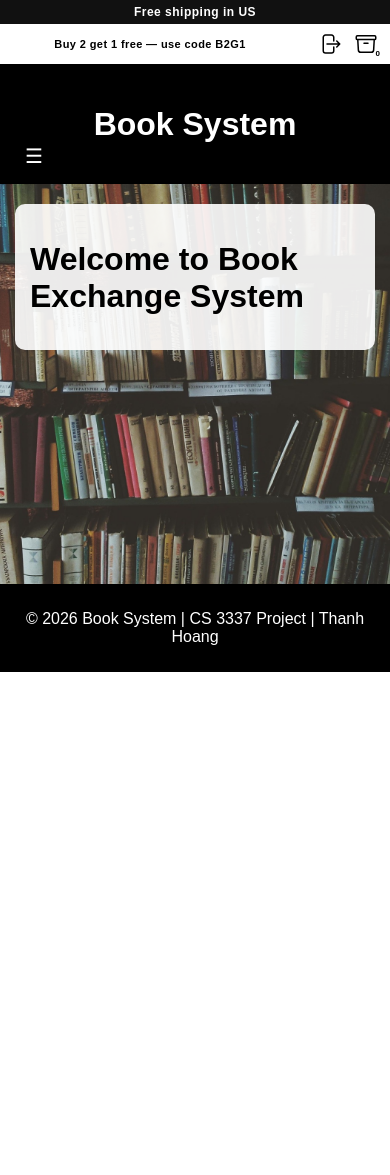
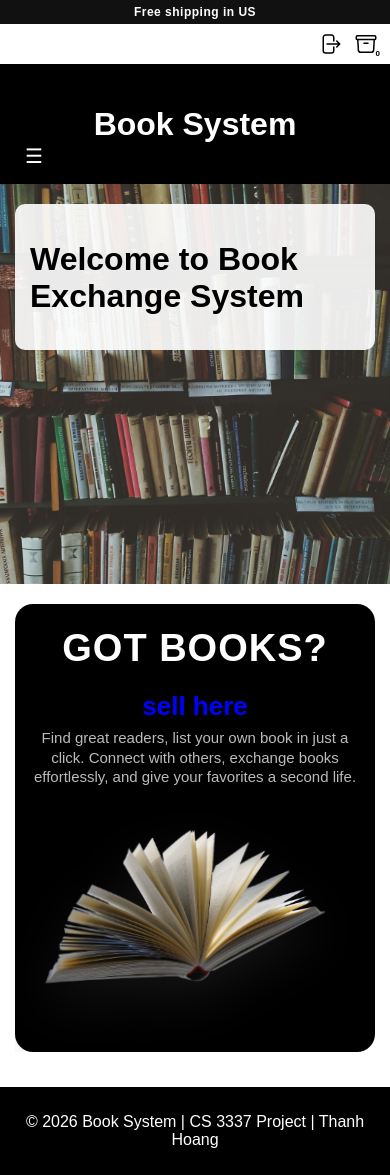
Before and after one commit to ThanhHoang15/BookExPython, a Django app: template bookEx/templates/bookMng/index.html in a window 390 px wide. Before the commit the page ends 672 px from the top, so only its background shows below. Run offline with Django 3.2, Linux system fonts and the light colour scheme; the template is opened without the code that fills it, so the values that code supplies are empty.

Commit message:
finished got books

```diff
--- a/bookEx/static/main.css
+++ b/bookEx/static/main.css
@@ -30,13 +30,40 @@ body {
     overflow: hidden;
 }
 
+/* full center space for moving text */
+.sale-text-wrap {
+    position: absolute;
+    left: 20px;
+    right: 140px;
+    top: 50%;
+    transform: translateY(-50%);
+    overflow: hidden;
+    white-space: nowrap;
+    height: 22px;
+    display: flex;
+    align-items: center;
+}
+
+/* start from left and move to right */
 .sale-text {
+    position: absolute;
+    left: 0;
     font-size: 15px;
     font-weight: 700;
     letter-spacing: 0.4px;
     color: black;
-    text-align: center;
     line-height: 1;
+    white-space: nowrap;
+    animation: saleMove 10s linear infinite;
+}
+
+@keyframes saleMove {
+    0% {
+        transform: translateX(-100%);
+    }
+    100% {
+        transform: translateX(120vw);
+    }
 }
 
 .top-right-box {
@@ -47,6 +74,7 @@ body {
     display: flex;
     align-items: center;
     gap: 18px;
+    z-index: 2;
 }
 
 .icon-form {
@@ -231,6 +259,157 @@ body {
     padding: 10px;
 }
 
+/* home only section under footer */
+.sell-section {
+    width: 100%;
+    background: #ffffff;
+    padding: 20px 20px 20px 20px;
+    box-sizing: border-box;
+}
+
+.sell-section-inner {
+    max-width: 2000px;
+    margin: 0 auto;
+    min-height: 420px;
+    border-radius: 24px;
+    overflow: hidden;
+    display: flex;
+    align-items: center;
+    justify-content: space-between;
+    background: #000000;
+    position: relative;
+    padding: 60px 60px;
+    box-sizing: border-box;
+}
+
+.sell-text {
+    width: 42%;
+    z-index: 2;
+}
+
+.sell-text h2 {
+    margin: 0 0 14px 0;
+    font-size: 72px;
+    font-weight: 900;
+    line-height: 1;
+    color: white;
+    letter-spacing: 1px;
+}
+
+.sell-text p {
+    margin: 0;
+    font-size: 34px;
+    font-weight: 600;
+    color: white;
+    line-height: 1.2;
+}
+
+.sell-visual {
+    width: 58%;
+    display: flex;
+    justify-content: center;
+    align-items: center;
+}
+
+.book-3d-scene {
+    position: relative;
+    width: 100%;
+    max-width: 760px;
+    height: 340px;
+    display: flex;
+    justify-content: center;
+    align-items: center;
+    perspective: 1200px;
+}
+
+.book-float {
+    position: relative;
+    z-index: 2;
+    width: 88%;
+    max-width: 700px;
+    height: auto;
+    display: block;
+    object-fit: contain;
+    transform-origin: center center;
+    animation: floatingBook 5s ease-in-out infinite;
+    filter: drop-shadow(0 18px 25px rgba(255, 255, 255, 0.08))
+            drop-shadow(0 40px 35px rgba(0, 0, 0, 0.75));
+}
+
+@keyframes floatingBook {
+    0% {
+        transform: translateY(0px) rotate(-2deg) rotateY(0deg);
+    }
+    25% {
+        transform: translateY(-10px) rotate(1deg) rotateY(6deg);
+    }
+    50% {
+        transform: translateY(-18px) rotate(-1deg) rotateY(0deg);
+    }
+    75% {
+        transform: translateY(-8px) rotate(2deg) rotateY(-6deg);
+    }
+    100% {
+        transform: translateY(0px) rotate(-2deg) rotateY(0deg);
+    }
+}
+
+@media (max-width: 991px) {
+    .sell-section-inner {
+        flex-direction: column;
+        text-align: center;
+        gap: 30px;
+        padding: 35px 25px;
+    }
+
+    .sell-text,
+    .sell-visual {
+        width: 100%;
+    }
+
+    .sell-text h2 {
+        font-size: 52px;
+    }
+
+    .sell-text p {
+        font-size: 28px;
+    }
+
+    .book-3d-scene {
+        height: 280px;
+    }
+
+    .book-float {
+        width: 92%;
+    }
+}
+/* sell link (keep medium size) */
+.sell-link {
+    display: inline-block;
+    margin-top: 10px;
+    font-size: 26px;
+    font-weight: 600;
+    color: blue;
+    text-decoration: none;
+    transition: 0.25s;
+}
+
+.sell-link:hover {
+    color: yellow;
+    transform: translateX(4px);
+}
+
+/* description SMALL */
+.sell-text .sell-desc {
+    margin-top: 6px !important;
+    font-size: 15px !important;
+    font-weight: 400 !important;
+    color: #bbbbbb !important;
+    line-height: 1.3 !important;
+    max-width: 500px !important;
+}
+
+
 /* mobile */
 @media (max-width: 767px) {
     .promo-bar {
@@ -243,10 +422,15 @@ body {
         padding: 10px 12px;
     }
 
+    .sale-text-wrap {
+        left: 12px;
+        right: 90px;
+        height: 18px;
+    }
+
     .sale-text {
         font-size: 11px;
-        padding-right: 90px;
-        text-align: left;
+        animation: saleMove 8s linear infinite;
     }
 
     .top-right-box {
@@ -307,4 +491,30 @@ body {
         padding: 15px;
         box-sizing: border-box;
     }
+
+    .sell-section {
+        padding: 20px 15px 35px;
+    }
+
+    .sell-section-inner {
+        min-height: auto;
+        border-radius: 18px;
+        padding: 25px 18px;
+    }
+
+    .sell-text h2 {
+        font-size: 38px;
+    }
+
+    .sell-text p {
+        font-size: 22px;
+    }
+
+    .book-3d-scene {
+        height: 210px;
+    }
+
+    .book-float {
+        width: 100%;
+    }
 }
--- a/bookEx/templates/base.html
+++ b/bookEx/templates/base.html
@@ -18,7 +18,9 @@
 </div>
 
 <div class="top-right">
-    <div class="sale-text">Buy 2 get 1 free — use code B2G1</div>
+    <div class="sale-text-wrap">
+        <div class="sale-text">Buy 2 get 1 free — use code B2G1</div>
+    </div>
 
     {% if user.is_authenticated %}
         <div class="top-right-box">
@@ -93,6 +95,10 @@
     </main>
 </div>
 
+<!-- MOVE SECTION HERE -->
+{% block home_extra_section %}{% endblock %}
+
+<!-- FOOTER LAST -->
 <footer class="footer">
     <p>© 2026 Book System | CS 3337 Project | Thanh Hoang</p>
 </footer>
--- a/bookEx/templates/bookMng/index.html
+++ b/bookEx/templates/bookMng/index.html
@@ -4,7 +4,7 @@
 {% block sidenav %}
    {% for item in item_list %}
       <li>
-        <a href="{{ item.link }}">  {{ item.item }} </a>
+        <a href="{{ item.link }}">{{ item.item }}</a>
       </li>
    {% endfor %}
 {% endblock sidenav %}
@@ -12,3 +12,29 @@
 {% block content %}
    <h1>Welcome to Book Exchange System</h1>
 {% endblock content %}
+
+{% block home_extra_section %}
+<section class="sell-section">
+    <div class="sell-section-inner">
+        <div class="sell-text">
+            <h2>GOT BOOKS?</h2>
+
+            <a href="{% url 'postbook' %}" class="sell-link">
+                sell here
+            </a>
+
+            <p class="sell-desc">
+                Find great readers, list your own book in just a click.
+                Connect with others, exchange books effortlessly,
+                and give your favorites a second life.
+            </p>
+        </div>
+
+        <div class="sell-visual">
+            <div class="book-3d-scene">
+                <img src="{% static 'uploads/book.png' %}" alt="Open book" class="book-float">
+            </div>
+        </div>
+    </div>
+</section>
+{% endblock home_extra_section %}
```
Also changed, not shown: bookEx/static/uploads/blue-bg.png (added), bookEx/static/uploads/book.png (added).
